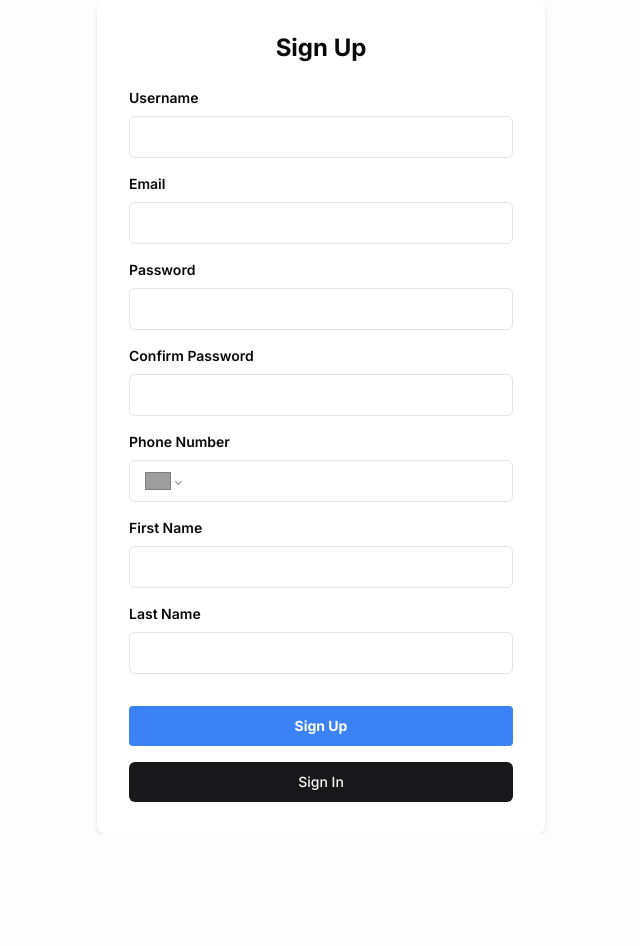
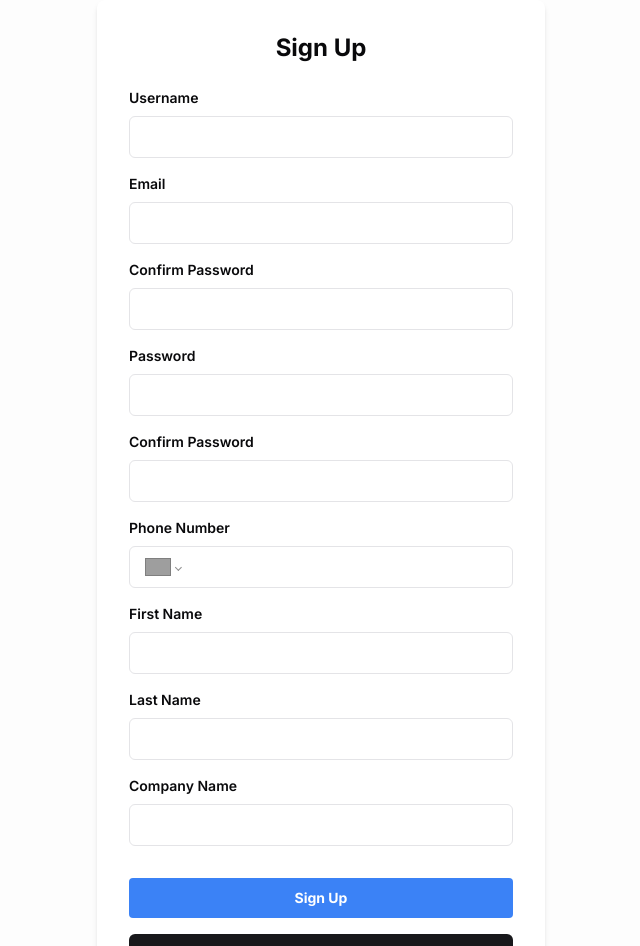
Before and after one commit to discoenmarte/innovatexF, a Next.js app: page /signup in a window 1280 px wide. Shown: the top 946 px of the page, without its empty margins (319-959 px from the left). Before the commit the page ends 834 px from the top, so only its background shows below. Built offline with nearby package versions, Linux system fonts and the light colour scheme; grey boxes are pictures that could not be loaded.

Commit message:
feat new company_name form

```diff
--- a/app/signup/page.tsx
+++ b/app/signup/page.tsx
@@ -11,11 +11,13 @@ export default function Signup() {
   const router = useRouter();
   const [username, setUsername] = useState('');
   const [email, setEmail] = useState('');
+  const [confirmEmail, setConfirmEmail] = useState('');
   const [password, setPassword] = useState('');
   const [confirmPassword, setConfirmPassword] = useState('');
   const [phoneNumber, setPhoneNumber] = useState<string | undefined>('');
   const [firstName, setFirstName] = useState('');
   const [lastName, setLastName] = useState('');
+  const [company_name, setcompany_name] = useState('');
   const [isLoading, setIsLoading] = useState(false);
   const [error, setError] = useState<string | null>(null);
   const [errors, setErrors] = useState<{ [key: string]: string }>({});
@@ -35,9 +37,9 @@ export default function Signup() {
     const newErrors: { [key: string]: string } = {};
 
     // Validación de username, email, password, etc.
-    const usernamePattern = /^[a-zA-Z0-9_]+$/;
+    const usernamePattern = /^[a-z0-9_]+$/;
     if (!usernamePattern.test(username)) {
-      newErrors.username = 'Username should only contain letters, numbers, and underscores, and no spaces';
+      newErrors.username = 'Username should only contain lowercase letters, numbers, and underscores, and no spaces';
     }
 
     const emailPattern = /^[^\s@]+@[^\s@]+\.[^\s@]+$/;
@@ -62,6 +64,12 @@ export default function Signup() {
       newErrors.lastName = 'Last Name is required';
     }
 
+    if (!company_name.trim()) {
+      newErrors.company_name = 'company_name is required';
+    } else if (company_name !== company_name.toLowerCase()) {
+      newErrors.company_name = 'company_name name must be in lowercase';
+    }
+
     setErrors(newErrors);
     return Object.keys(newErrors).length === 0;
   };
@@ -71,6 +79,12 @@ export default function Signup() {
     setIsLoading(true);
     setError(null);
     setErrors({});
+
+    if (email !== confirmEmail) {
+      setError('Emails do not match');
+      setIsLoading(false);
+      return;
+    }
 
     if (password !== confirmPassword) {
       setError('Passwords do not match');
@@ -91,6 +105,7 @@ export default function Signup() {
         phone_number: formattedPhoneNumber,
         first_name: firstName,
         last_name: lastName,
+        company_name,
       });
 
       if (response.status === 201) {
@@ -152,7 +167,7 @@ export default function Signup() {
               name="username"
               className="w-full px-4 py-2 mt-2 border rounded-md focus:outline-none focus:ring"
               value={username}
-              onChange={(e) => setUsername(e.target.value)}
+              onChange={(e) => setUsername(e.target.value.toLowerCase())}
               required
             />
             {errors.username && <p className="text-red-500 text-sm">{errors.username}</p>}
@@ -169,6 +184,19 @@ export default function Signup() {
               required
             />
             {errors.email && <p className="text-red-500 text-sm">{errors.email}</p>}
+          </div>
+          <div className="mb-4">
+            <label htmlFor="confirmEmail" className="block text-sm font-semibold">Confirm Password</label>
+            <input
+              type="email"
+              id="confirmEmail"
+              name="confirmEmail"
+              className="w-full px-4 py-2 mt-2 border rounded-md focus:outline-none focus:ring"
+              value={confirmEmail}
+              onChange={(e) => setConfirmEmail(e.target.value)}
+              required
+            />
+            {email !== confirmEmail && <p className="text-red-500 text-sm">Passwords do not match</p>}
           </div>
           <div className="mb-4">
             <label htmlFor="password" className="block text-sm font-semibold">Password</label>
@@ -194,7 +222,7 @@ export default function Signup() {
               onChange={(e) => setConfirmPassword(e.target.value)}
               required
             />
-            {password !== confirmPassword && <p className="text-red-500 text-sm">Passwords not match</p>}
+            {password !== confirmPassword && <p className="text-red-500 text-sm">Passwords do not match</p>}
           </div>
           <div className="mb-4">
             <label htmlFor="phoneNumber" className="block text-sm font-semibold">Phone Number</label>
@@ -233,6 +261,19 @@ export default function Signup() {
             />
             {errors.lastName && <p className="text-red-500 text-sm">{errors.lastName}</p>}
           </div>
+          <div className="mb-4">
+            <label htmlFor="company_name" className="block text-sm font-semibold">Company Name</label>
+            <input
+              type="text"
+              id="company_name"
+              name="company_name"
+              className="w-full px-4 py-2 mt-2 border rounded-md focus:outline-none focus:ring"
+              value={company_name}
+              onChange={(e) => setcompany_name(e.target.value.toLowerCase())}
+              required
+            />
+            {errors.company_name && <p className="text-red-500 text-sm">{errors.company_name}</p>}
+          </div>
           {error && <p className="text-red-500 text-sm">{error}</p>}
           <Button type="submit" className="w-full text-center mt-4 bg-blue-500 hover:bg-blue-700 text-white font-bold py-2 px-4 rounded" disabled={isLoading}>
             {isLoading ? 'Signing Up...' : 'Sign Up'}
```
